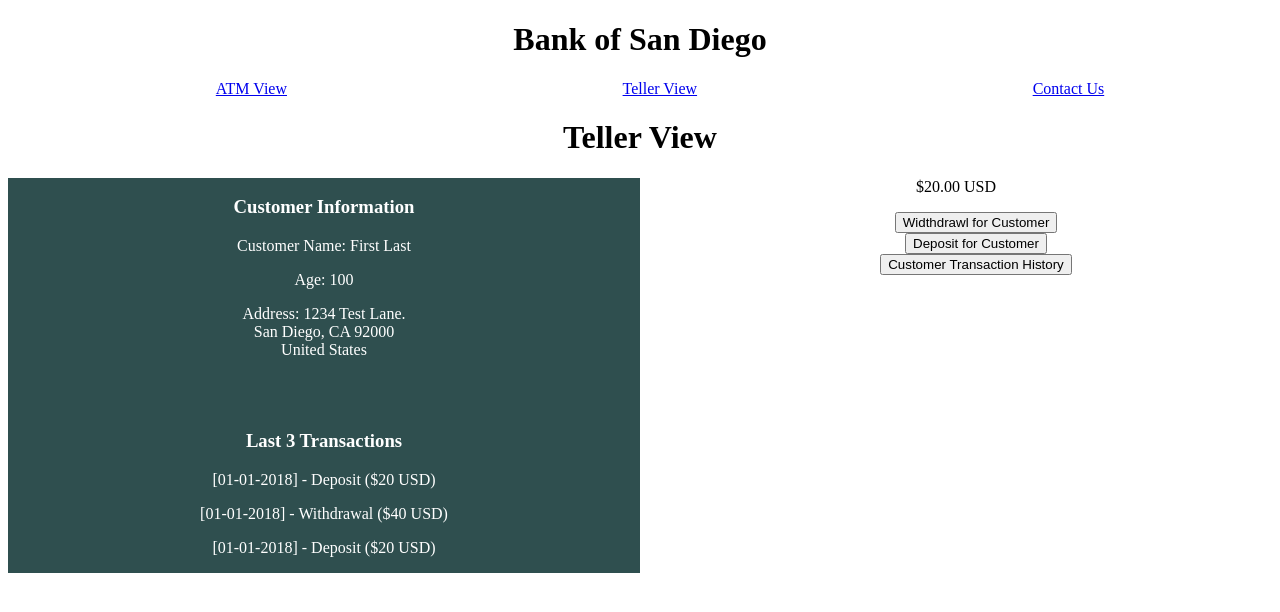
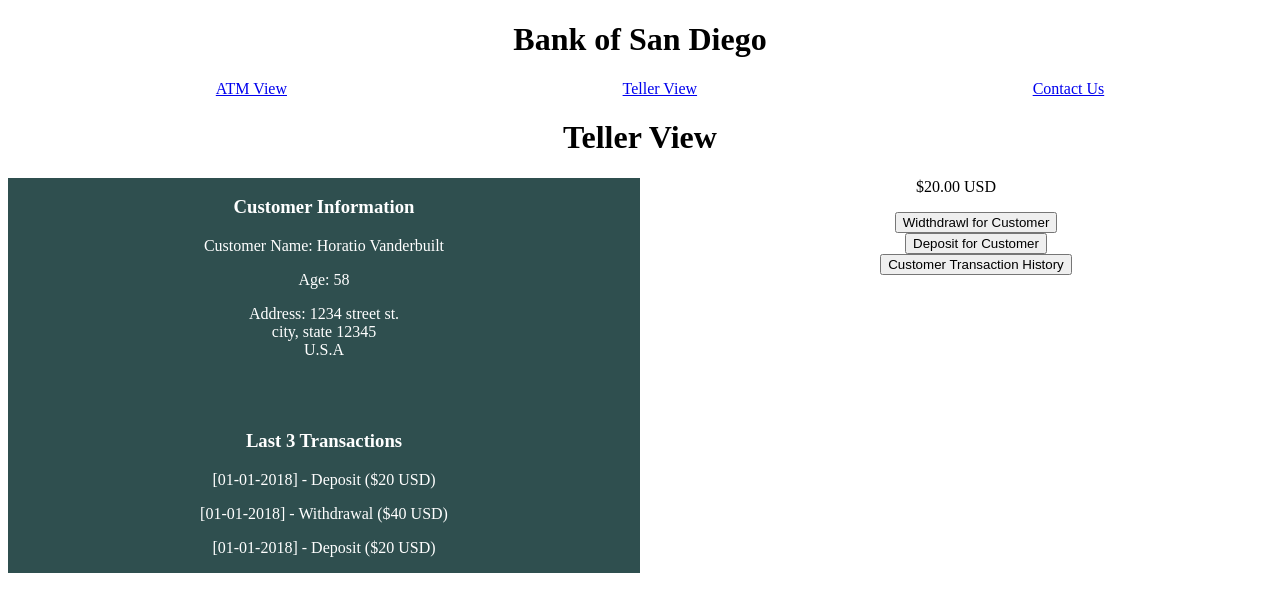
Before and after one commit to SoftStackFactory/angular-bank-app, an Angular app: page /teller in a window 1280 px wide. Shown: the top 612 px of the page. Built offline with nearby package versions, Linux system fonts and the light colour scheme.

Commit message:
complete step 4.C

```diff
--- a/src/app/bank.service.ts
+++ b/src/app/bank.service.ts
@@ -5,15 +5,15 @@ import { Injectable } from '@angular/core';
 })
 export class BankService {
   account: any = {
-    fname: 'first name',
-    lname: 'last name',
-    age: 0,
+    fname: 'Horatio',
+    lname: 'Vanderbuilt',
+    age: 58,
     address: {
       street: '1234 street st',
       city: 'city',
       state: 'state',
       zip: 12345,
-      country: 'canada'
+      country: 'U.S.A'
     },
     balance: 0.01,
     currency: 'usd',
--- a/src/app/teller/teller.component.html
+++ b/src/app/teller/teller.component.html
@@ -3,11 +3,11 @@
   <section class="display">
     <!-- Display: Customer information except for when inquiring about transaction -->
     <h3>Customer Information</h3>
-    <p>Customer Name: First Last</p>
-    <p>Age: 100</p>
-    <p>Address: 1234 Test Lane.<br>
-      San Diego, CA 92000<br>
-      United States
+    <p>Customer Name: {{_bank.account.fname}} {{_bank.account.lname}} </p>
+    <p>Age: {{_bank.account.age}}</p>
+    <p>Address: {{_bank.account.address.street}}.<br>
+      {{_bank.account.address.city}}, {{_bank.account.address.state}} {{_bank.account.address.zip}}<br>
+      {{_bank.account.address.country}}
     </p>
     <br><br>
     <!-- Display: if inquiring about transactions -->
--- a/src/app/teller/teller.component.ts
+++ b/src/app/teller/teller.component.ts
@@ -1,4 +1,6 @@
 import { Component } from '@angular/core';
+import { BankService } from '../bank.service';
+
 
 @Component({
   selector: 'app-teller',
@@ -7,6 +9,6 @@ import { Component } from '@angular/core';
 })
 export class TellerComponent {
 
-  constructor() { }
+  constructor(private _bank: BankService) { }
 
 }
```
